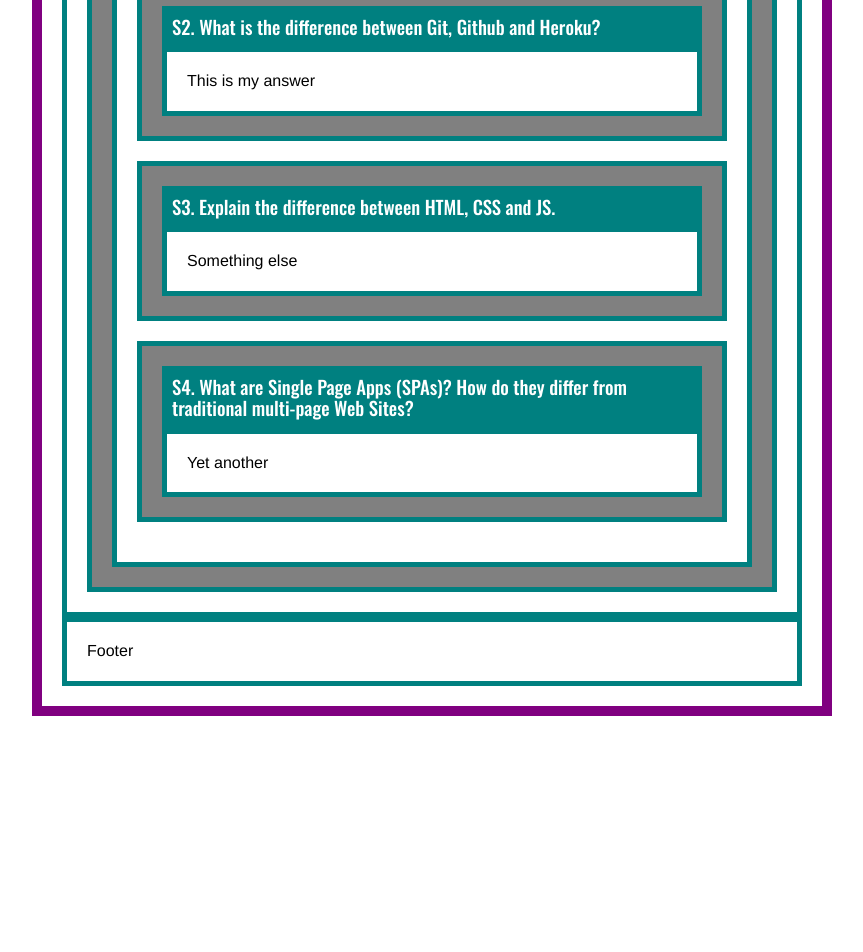
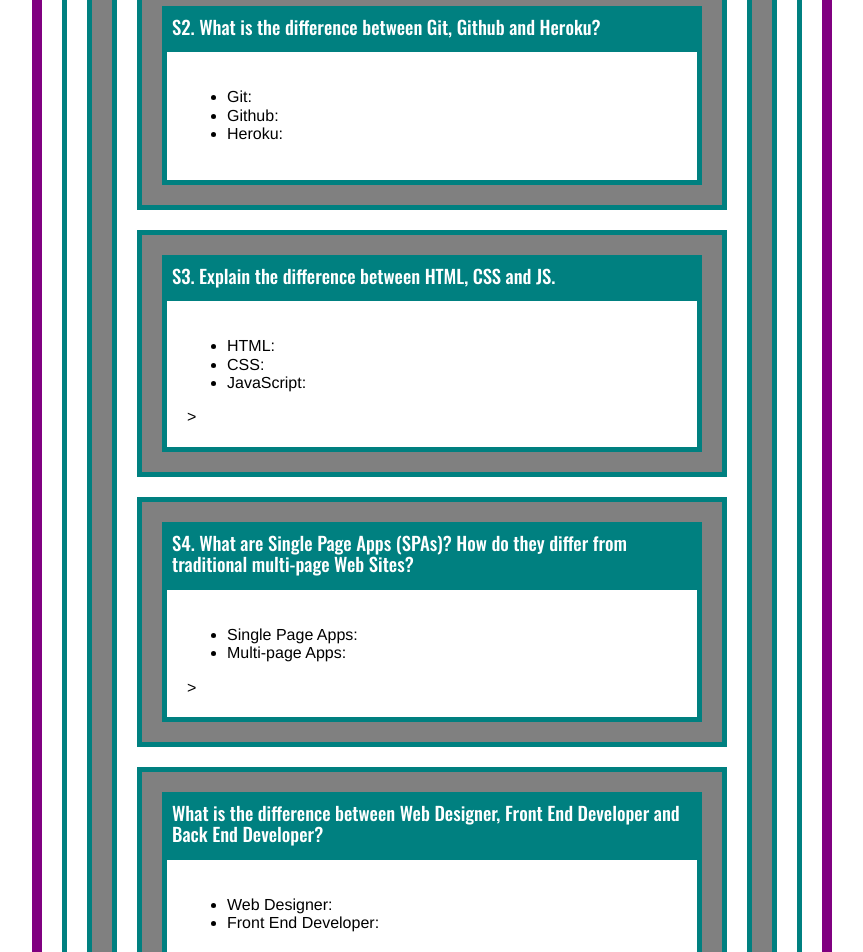
Before and after one commit to swcarey/Web-1-Carey-Spencer-Final, a React (Create React App) app: page / in a window 1280 px wide. Shown: the part 720-1672 px from the top of the page, without its empty margins (208-1071 px from the left). Before the commit the page ends 1436 px from the top, so only its background shows below. Built offline with nearby package versions, Linux system fonts and the light colour scheme.

Commit message:
Updating Homework

```diff
--- a/src/React/Homework/Essays/Essays.jsx
+++ b/src/React/Homework/Essays/Essays.jsx
@@ -8,13 +8,30 @@
         <EssaysStyled>
             <h2>Essays</h2>
             <Essay q='S2. What is the difference between Git, Github and Heroku?'>
-                This is my answer
+                <ul>
+                    <li>Git: </li>
+                    <li>Github: </li>
+                    <li>Heroku: </li>
+                </ul>
             </Essay >
             <Essay q='S3. Explain the difference between HTML, CSS and JS.'>
-                Something else
+                <ul>
+                    <li>HTML: </li>
+                    <li>CSS: </li>
+                    <li>JavaScript: </li>
+                </ul>>
             </Essay>
             <Essay q='S4. What are Single Page Apps (SPAs)? How do they differ from traditional multi-page Web Sites?'>
-                Yet another
+                <ul>
+                    <li>Single Page Apps: </li>
+                    <li>Multi-page Apps: </li>
+                </ul>>
+            </Essay>
+            <Essay q='What is the difference between Web Designer, Front End Developer and Back End Developer?'>
+                <ul>
+                    <li>Web Designer: </li>
+                    <li>Front End Developer: </li>
+                </ul>>
             </Essay>
         </EssaysStyled>
     )
```
